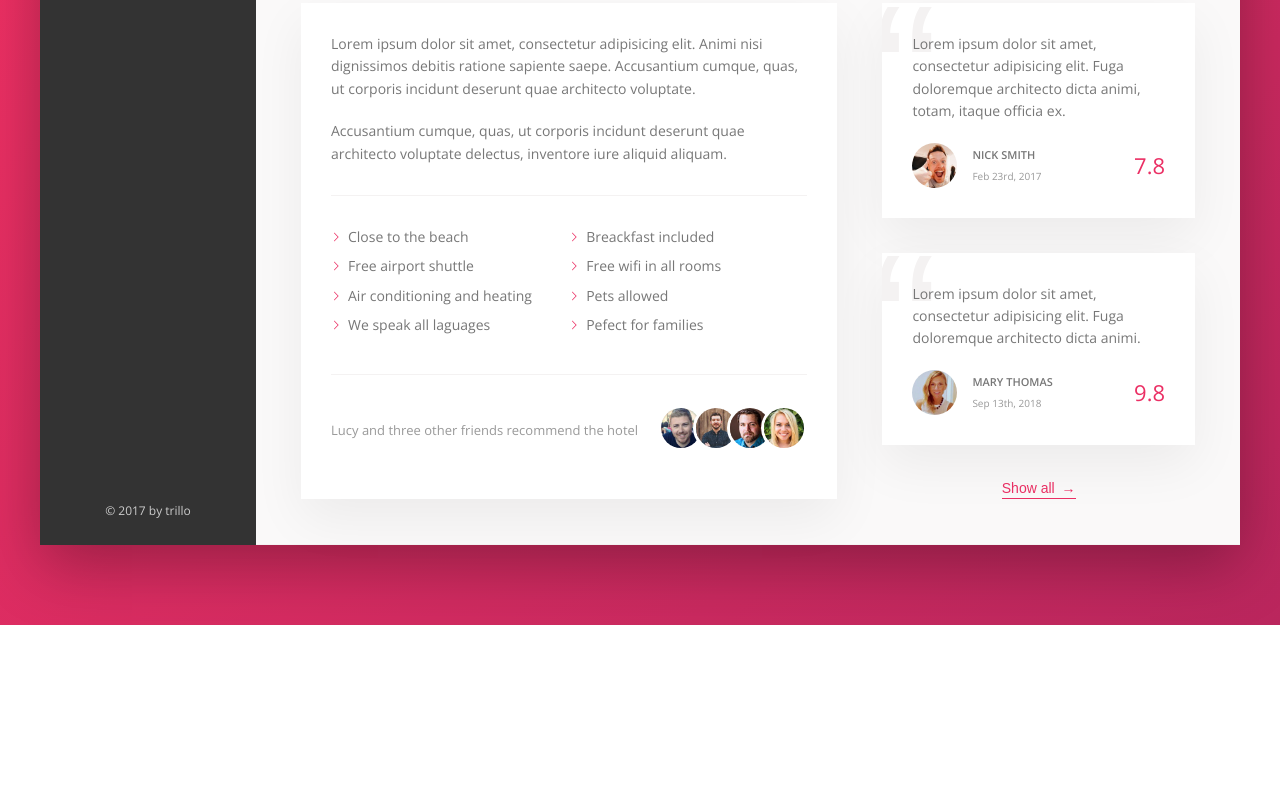
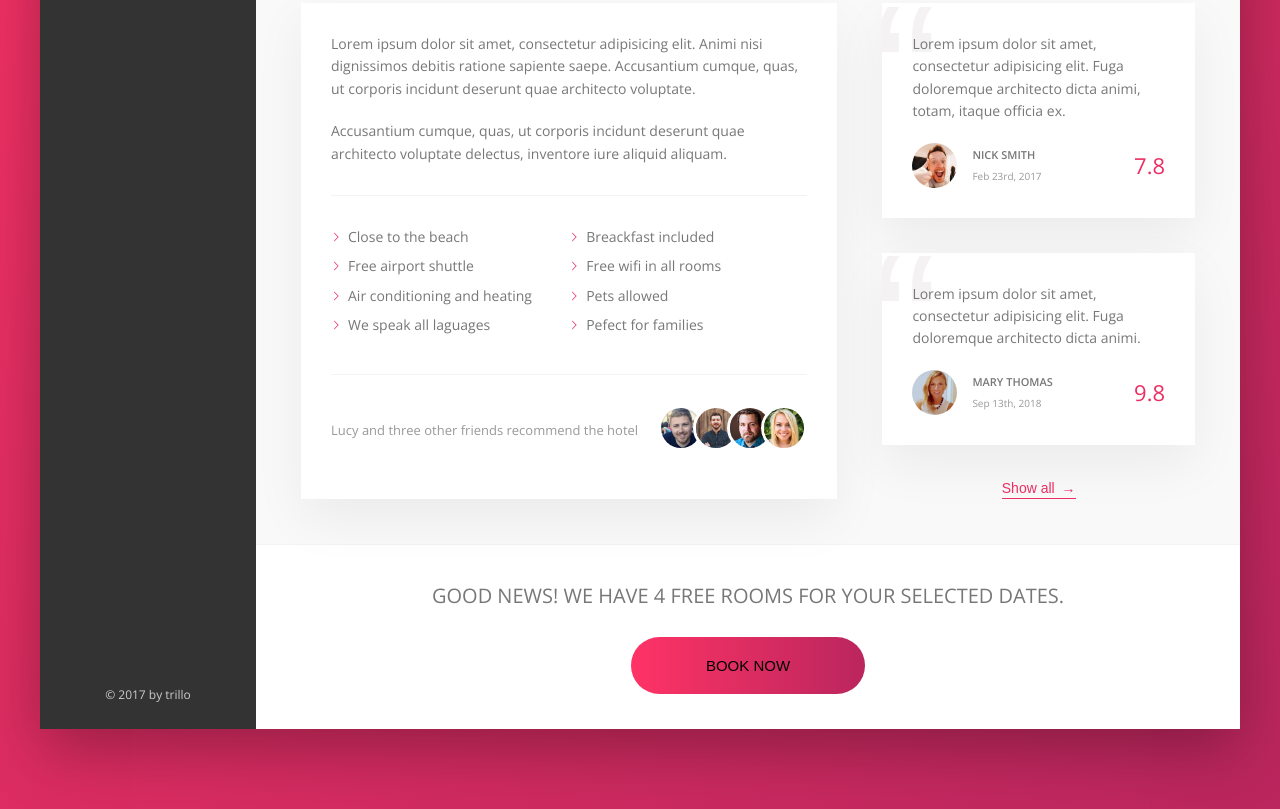
Before and after one commit to sholua/trillo, a website: page index.html in a window 1280 px wide. Shown: the part 644-1453 px from the top of the page. Before the commit the page ends 1269 px from the top, so only its background shows below. Drawn offline with nearby package versions, Linux system fonts and the light colour scheme; files that its build step writes are made by us from their sources.

Commit message:
CTA section

```diff
--- a/index.html
+++ b/index.html
@@ -197,6 +197,13 @@
                         </div>
                     </div>
 
+                    <div class="cta">
+                        <h4 class="cta__book-now">Good news! We have 4 free rooms for your selected dates.</h4>
+                        <button class="btn">
+                            <span class="btn__visible">Book now</span>
+                            <span class="btn__invisible">Only 4 rooms left</span>
+                        </button>
+                    </div>
                 </main>
             </div>
         </div>
--- a/sass/_base.scss
+++ b/sass/_base.scss
@@ -46,3 +46,10 @@ body {
   background-repeat: no-repeat;
   min-height: 100vh;
 }
+
+button {
+
+  &:focus {
+    outline: none;
+  }
+}
--- a/sass/_components.scss
+++ b/sass/_components.scss
@@ -452,3 +452,65 @@
     z-index: 1;
   }
 }
+
+/////////////////////////////////
+//// Call to action
+.cta {
+  padding: 3.5rem;
+  text-align: center;
+
+  &__book-now {
+    font-size: 2rem;
+    font-weight: 300;
+    text-transform: uppercase;
+    margin-bottom: 2.5rem;
+  }
+}
+
+/////////////////////////////////
+//// Button with amination
+.btn {
+  font-size: 1.5rem;
+  font-weight: 300;
+  text-transform: uppercase;
+  border-radius: 100px;
+  border: none;
+  background-image: linear-gradient(to right, var(--color-primary-light), var(--color-primary-dark));
+  position: relative;
+  transition: all .2s;
+  overflow: hidden;
+
+  &:hover {
+    background-image: linear-gradient(to left, var(--color-primary-light), var(--color-primary-dark));
+  }
+
+  & > * {
+    display: inline-block;
+    height: 100%;
+    width: 100%;
+    transition: all .2s;
+  }
+
+  &__visible {
+    padding: 2rem 7.5rem;
+  }
+
+  &__invisible {
+    padding: 2rem 0;
+    position: absolute;
+    top: -100%;
+    left: 0;
+  }
+
+  &:hover &__visible {
+    transform: translateY(100%);
+  }
+
+  &:hover &__invisible {
+    top: 0;
+  }
+
+  &:focus {
+    animation: pulsate 1s infinite;
+  }
+}
```
